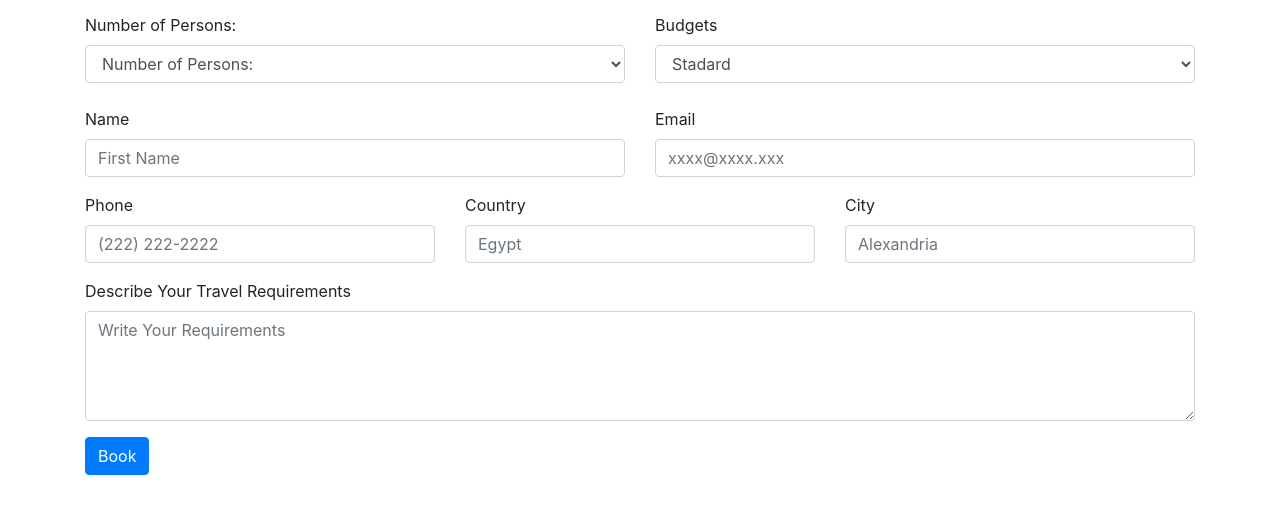
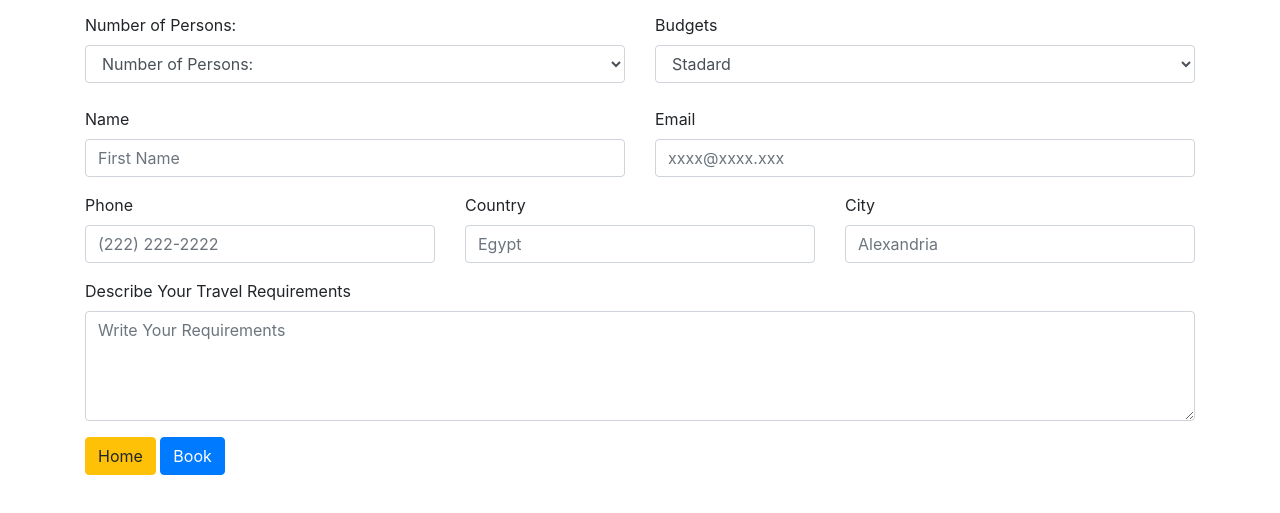
Before and after one commit to MoCodeGitHub/DiscoverEgypt, a website: page pages/bookings.html in a window 1280 px wide. Shown: the part 127-640 px from the top of the page. Drawn offline with nearby package versions, Linux system fonts and the light colour scheme.

Commit message:
Added links to Home page in Contact/Bookings/Gallery

```diff
--- a/pages/bookings.html
+++ b/pages/bookings.html
@@ -107,6 +107,9 @@
                                        </div>
                                    </div>
                                    <div class="col-xl-12 col-lg-12 col-md-12 col-sm-12 col-12">
+                                     <a href="/">
+                                       <button type="submit" name="singlebutton" class="btn btn-warning">Home</button>
+                                        </a>
                                        <button type="submit" name="singlebutton" class="btn btn-primary">Book</button>
                                    </div>
                                </div>
```
Also changed, not shown: pages/contact.html (+3 -1 lines), pages/gallery.html (+3 -0 lines).
